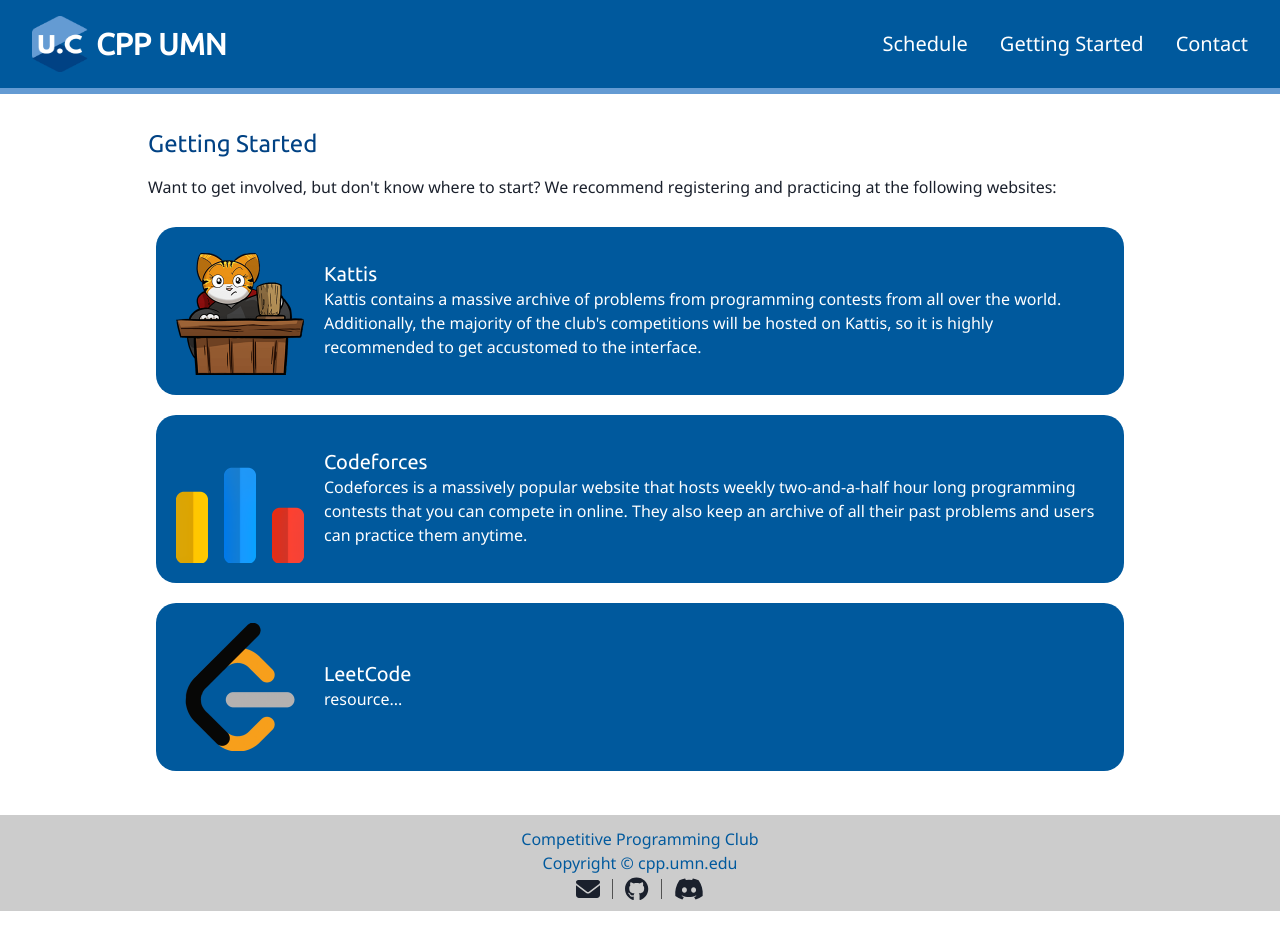
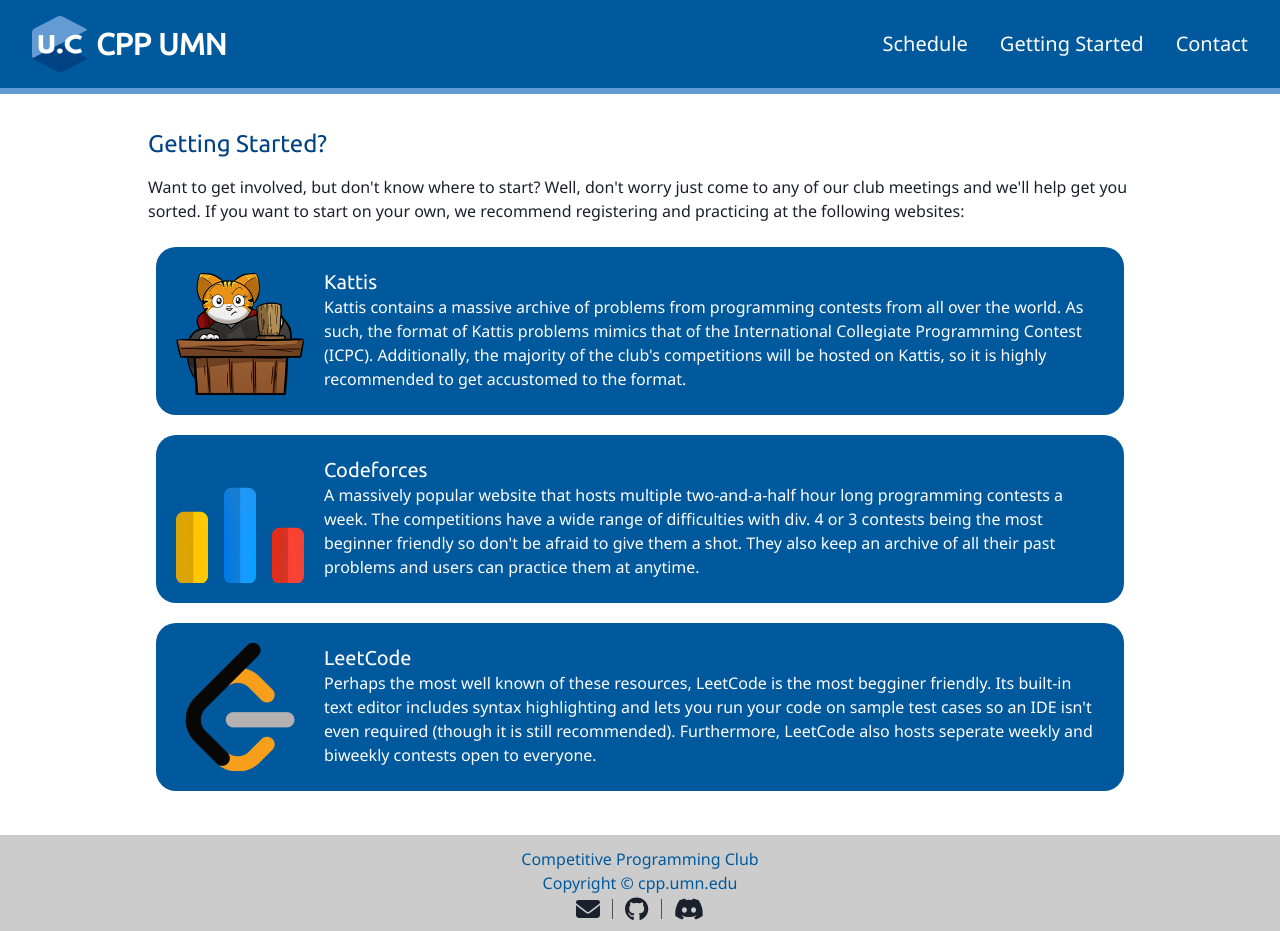
Before and after one commit to cppumn/website, a React (Create React App) app in the folder cpp-website/: page /gettingstarted in a window 1280 px wide. Built offline with nearby package versions, Linux system fonts and the light colour scheme.

Commit message:
added summaries

```diff
--- a/cpp-website/src/components/WebsiteDescriptions/CodeforcesDescription.tsx
+++ b/cpp-website/src/components/WebsiteDescriptions/CodeforcesDescription.tsx
@@ -10,8 +10,9 @@
       url={url}
       title="Codeforces"
       text="
-        Codeforces is a massively popular website that hosts weekly two-and-a-half hour long programming contests that you can compete in online.
-        They also keep an archive of all their past problems and users can practice them anytime.
+        A massively popular website that hosts multiple two-and-a-half hour long programming contests a week.
+        The competitions have a wide range of difficulties with div. 4 or 3 contests being the most beginner friendly so don't be afraid to give them a shot.
+        They also keep an archive of all their past problems and users can practice them at anytime.
       "
     />
   );
--- a/cpp-website/src/components/WebsiteDescriptions/KattisDescription.tsx
+++ b/cpp-website/src/components/WebsiteDescriptions/KattisDescription.tsx
@@ -11,7 +11,8 @@
       title="Kattis"
       text="
         Kattis contains a massive archive of problems from programming contests from all over the world.
-        Additionally, the majority of the club's competitions will be hosted on Kattis, so it is highly recommended to get accustomed to the interface.
+        As such, the format of Kattis problems mimics that of the International Collegiate Programming Contest (ICPC).
+        Additionally, the majority of the club's competitions will be hosted on Kattis, so it is highly recommended to get accustomed to the format.
       "
     />
   );
--- a/cpp-website/src/components/WebsiteDescriptions/LeetcodeDescription.tsx
+++ b/cpp-website/src/components/WebsiteDescriptions/LeetcodeDescription.tsx
@@ -9,7 +9,11 @@
       logo={logo}
       url={url}
       title="LeetCode"
-      text="resource..."
+      text="
+        Perhaps the most well known of these resources, LeetCode is the most begginer friendly.
+        Its built-in text editor includes syntax highlighting and lets you run your code on sample test cases so an IDE isn't even required (though it is still recommended).
+        Furthermore, LeetCode also hosts seperate weekly and biweekly contests open to everyone.
+      "
     />
   );
 };
--- a/cpp-website/src/pages/GettingStartedPage.tsx
+++ b/cpp-website/src/pages/GettingStartedPage.tsx
@@ -8,10 +8,30 @@
 
 const GettingStartedPage = () => {
   return (
-    <Flex maxW={1024} m="auto" p={5} flexDir="column" >
-      <Heading color={CPPTheme.darkblue} fontSize="1.5rem" fontWeight={450}>Getting Started</Heading>
-      <Text mt={4} mb={5}> Want to get involved, but don't know where to start? We recommend registering and practicing at the following websites: </Text>
-      <Flex flexDir="column" gap={5} p={2}>
+    <Flex
+      maxW={1024}
+      m="auto"
+      p={5}
+      flexDir="column"
+      gap={4}
+    >
+      <Heading
+        color={CPPTheme.darkblue}
+        fontSize="1.5rem"
+        fontWeight={450}
+      >
+        Getting Started?
+      </Heading>
+      <Text>
+        Want to get involved, but don't know where to start?
+        Well, don't worry just come to any of our club meetings and we'll help get you sorted.
+        If you want to start on your own, we recommend registering and practicing at the following websites:
+      </Text>
+      <Flex
+        p={2}
+        flexDir="column"
+        gap={5}
+      >
         <KattisDescription />
         <CodeforcesDescription />
         <LeetcodeDescription />
```
